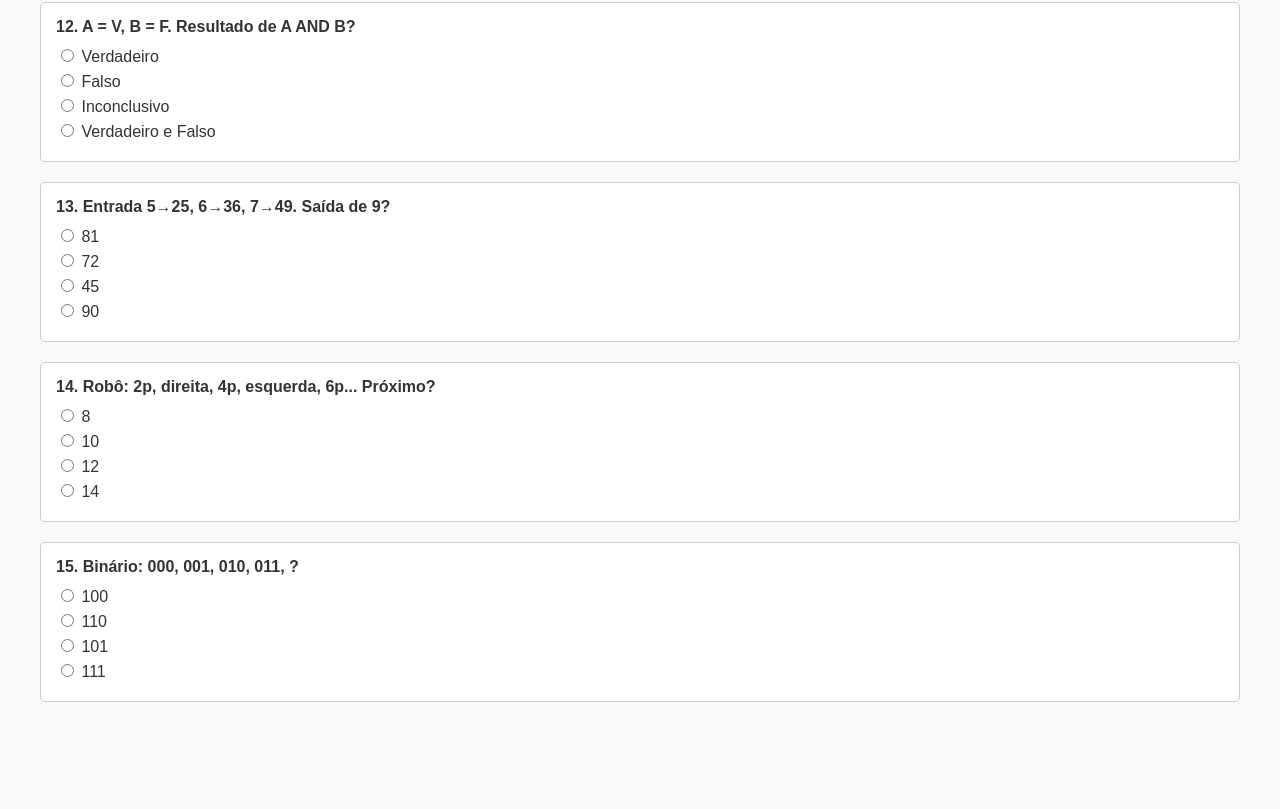
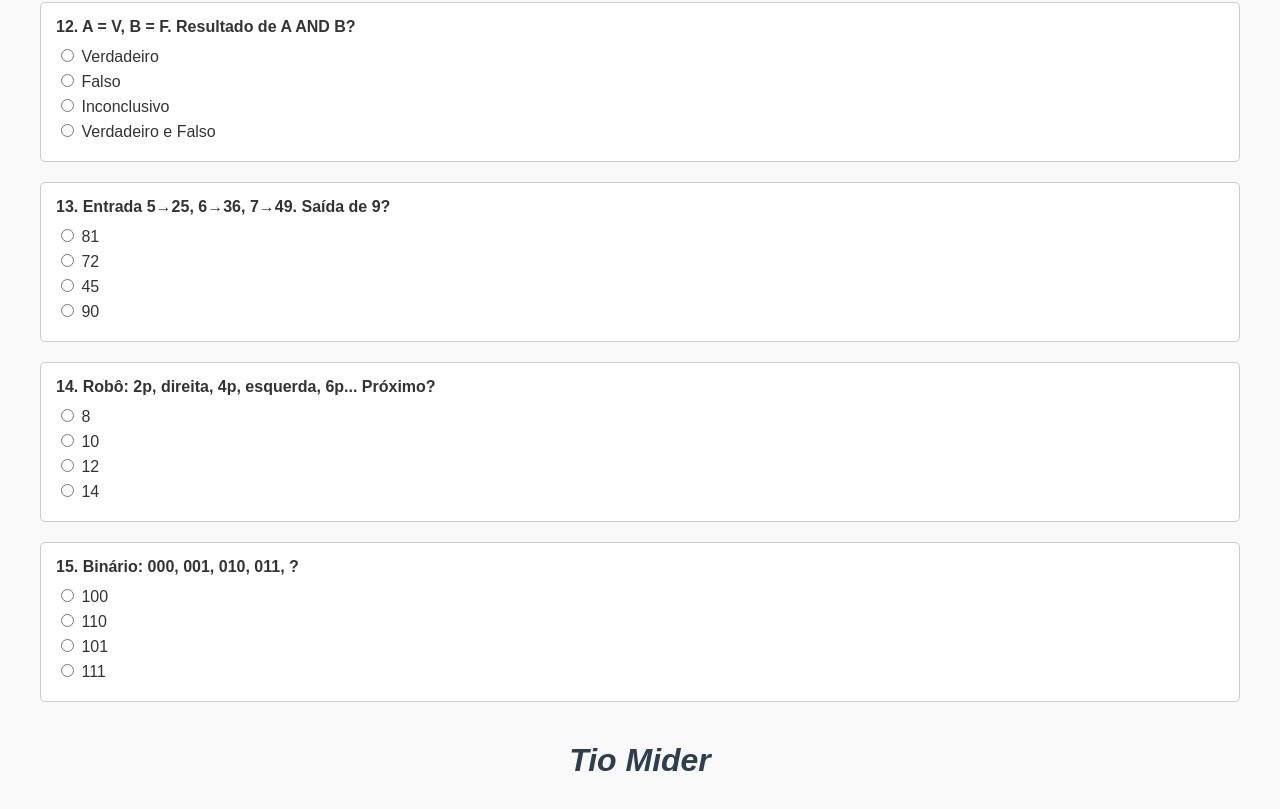
Before and after one commit to Miderson/logicaSequencial, a plain HTML site: page index.html in a window 1280 px wide. Shown: the part 2114-2923 px from the top of the page. Before the commit the page ends 2856 px from the top, so only its background shows below. Drawn offline with Linux system fonts and the light colour scheme.

Commit message:
Update index.html

```diff
--- a/index.html
+++ b/index.html
@@ -176,6 +176,8 @@
 </div>
 
 <div class="footer">
+
+    <h1>Tio Mider</h1>
 </div>
 </body>
 </html>
```
